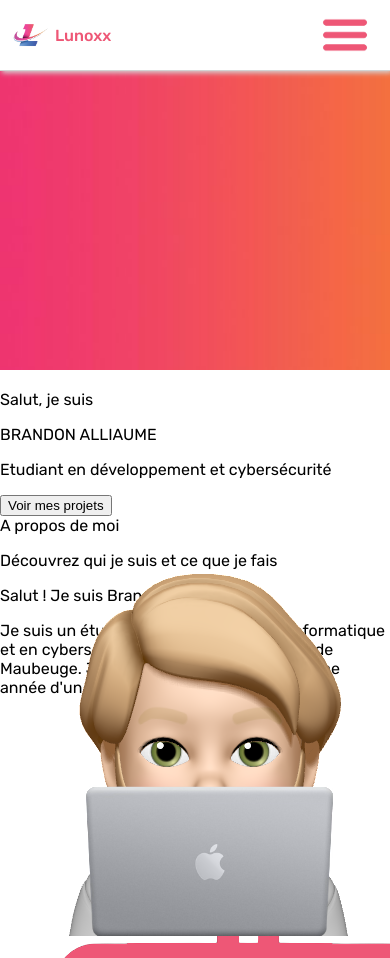
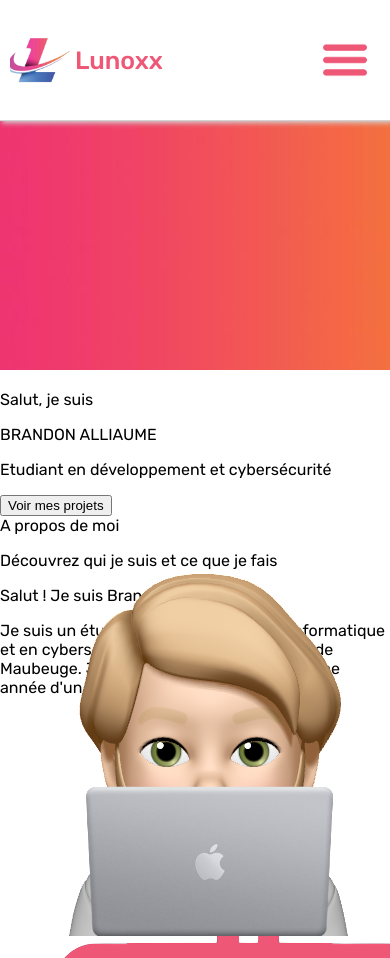
Before and after one commit to Lun0xxx/portfolio, a plain HTML site: page index.html in a window 390 px wide. Shown: the top 958 px of the page. Drawn offline with nearby package versions, Linux system fonts and the light colour scheme.

Commit message:
Add files via upload

```diff
--- a/styles.css
+++ b/styles.css
@@ -17,7 +17,7 @@ body {
 
     .header-max-768 {
         display: flex;
-        height: 70px;
+        height: 120px;
         width: 100%;
         align-items: center;
         font-family: Rubik, Arial, serif;
@@ -31,9 +31,9 @@ body {
     }
 
     .logo-img {
-        border-radius: 30px;
-        width: 40px;
-        height: 40px;
+        border-radius: 60px;
+        width: 60px;
+        height: 80px;
         object-fit: cover;
     }
     .logo-div {
@@ -45,6 +45,7 @@ body {
     .username {
         margin-left: 5px;
         color: rgba(238, 87, 118, 255);
+        font-size: 25px;
     }
 
     .menu-button {
```
